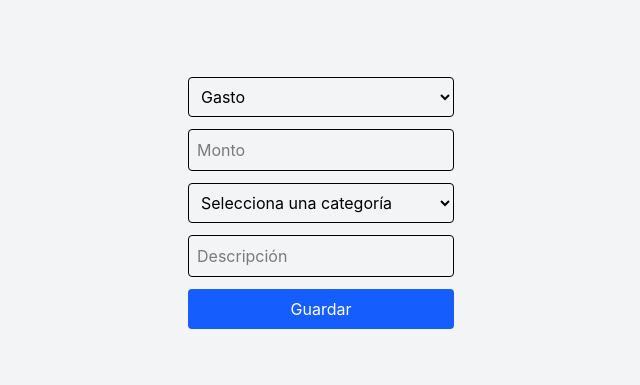
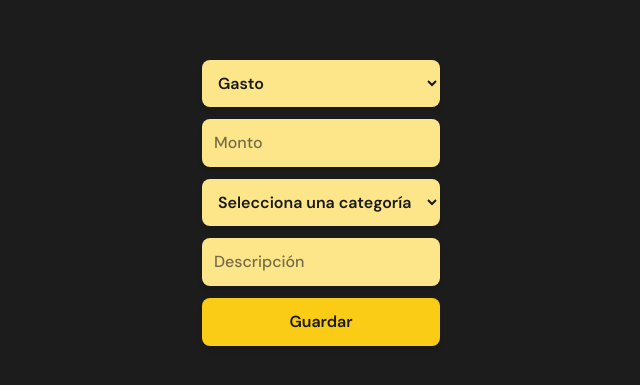
Before and after one commit to ignmartinezt/finanzapp, a React (Vite) app: page / in a window 1280 px wide. Shown: the part 197-582 px from the top of the page, without its empty margins (319-959 px from the left). Built offline with nearby package versions, Linux system fonts and the light colour scheme.

Commit message:
Nuevos temas de la pagina y fuentes

```diff
--- a/index.html
+++ b/index.html
@@ -5,6 +5,9 @@
     <link rel="icon" type="image/svg+xml" href="/favicon.svg" />
     <meta name="viewport" content="width=device-width, initial-scale=1.0" />
     <title>finanzapp</title>
+    <link rel="preconnect" href="https://fonts.googleapis.com" />
+    <link rel="preconnect" href="https://fonts.gstatic.com" crossorigin />
+    <link href="https://fonts.googleapis.com/css2?family=DM+Sans:wght@400;500;600;700&display=swap" rel="stylesheet" />
   </head>
   <body>
     <div id="root"></div>
--- a/src/App.jsx
+++ b/src/App.jsx
@@ -3,7 +3,7 @@ import FormularioMovimiento from './components/FormularioMovimiento'
 function App() {
   return (
     // contenedor principal con fondo gris y centrado
-    <div className="min-h-screen bg-gray-100 flex items-center justify-center">
+    <div className="min-h-screen bg-fondo text-texto flex items-center justify-center">
       <FormularioMovimiento />
     </div>
   )
--- a/src/components/FormularioMovimiento.jsx
+++ b/src/components/FormularioMovimiento.jsx
@@ -1,6 +1,11 @@
 import { useState } from 'react'
 import { categorias } from '../data/categorias'
 import { agregarMovimiento } from '../data/movimientos'
+
+// estilo compartido por todos los campos del formulario
+const estiloCampo =
+    'rounded-lg p-3 bg-campo text-tinta font-semibold placeholder:font-medium placeholder:text-tinta/60 shadow-md focus:outline-none focus:ring-2 focus:ring-texto'
+
 
 function FormularioMovimiento() {
     // un estado por cada campo del formulario
@@ -45,7 +50,7 @@ function FormularioMovimiento() {
 
     return (
         <form onSubmit={guardar} className="flex flex-col gap-3 p-4">
-            <select value={tipo} onChange={cambiarTipo} className="border rounded p-2">
+            <select value={tipo} onChange={cambiarTipo} className={estiloCampo}>
                 <option value="gasto">Gasto</option>
                 <option value="ingreso">Ingreso</option>
             </select>
@@ -56,14 +61,13 @@ function FormularioMovimiento() {
                 placeholder="Monto"
                 value={monto}
                 onChange={(e) => setMonto(e.target.value.replace(/\D/g, ''))} // solo permite numeros
-                className="border rounded p-2"
+                className={estiloCampo}
             />
 
             <select
                 value={categoria}
                 onChange={(e) => setCategoria(e.target.value)}
-                className="border rounded p-2"
-            >
+                className={estiloCampo}            >
                 <option value="">Selecciona una categoría</option>
                 {categoriasDelTipo.map((c) => (
                     <option key={c.id} value={c.id}>
@@ -77,10 +81,13 @@ function FormularioMovimiento() {
                 placeholder="Descripción"
                 value={descripcion}
                 onChange={(e) => setDescripcion(e.target.value)}
-                className="border rounded p-2"
+                className={estiloCampo}
             />
 
-            <button type="submit" className="bg-blue-600 text-white rounded p-2">
+            <button
+                type="submit"
+                className="bg-acento text-tinta font-semibold rounded-lg p-3 shadow-md hover:brightness-110 transition"
+            >
                 Guardar
             </button>
         </form>
--- a/src/index.css
+++ b/src/index.css
@@ -1 +1,14 @@
 @import "tailwindcss";
+
+/* colores del tema gris oscuro con amarillo */
+@theme {
+  --color-fondo: #1c1c1c;
+  --color-superficie: #272727;
+  --color-acento: #facc15;
+  --color-campo: #fde68a;
+  --color-tinta: #1a1a1a;
+  --color-texto: #ececec;
+
+  /* fuente principal de la app */
+  --font-sans: 'DM Sans', sans-serif;
+}
```
Lines whose indentation alone changed are shown as unchanged.
